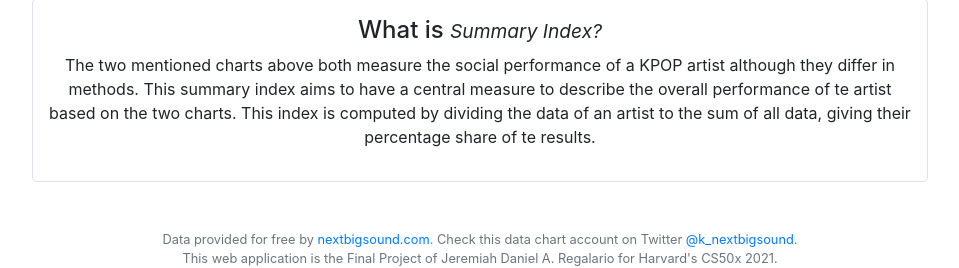
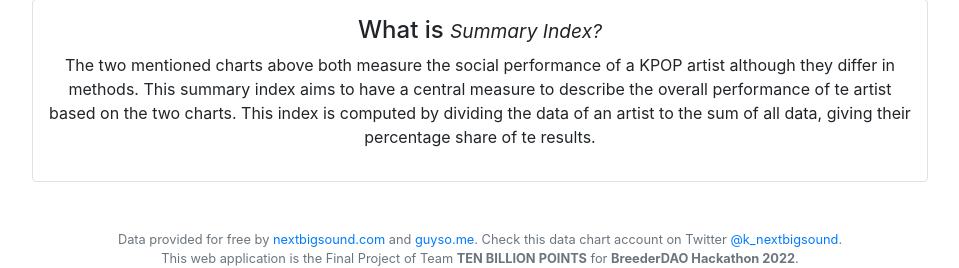
Before and after one commit to FinestSageWP/k_nextbigsound, a Flask app: page /about in a window 1280 px wide. Shown: the part 1148-1416 px from the top of the page, without its empty margins (160-1119 px from the left). Run offline with Flask 2, Linux system fonts and the light colour scheme; a user stored in the database is signed in; some libraries are stand-ins or nearby versions.

Commit message:
Modified layout.html
Changed footer descriptions

```diff
--- a/templates/layout.html
+++ b/templates/layout.html
@@ -3,7 +3,6 @@
 <html lang="en">
 
     <head>
-
         <meta charset="utf-8">
         <meta name="viewport" content="initial-scale=1, width=device-width">
 
@@ -23,11 +22,9 @@
         </script>
 
         <title>KPOP NextBigSound - {% block title %}{% endblock %}</title>
-
     </head>
 
     <body>
-
         <nav class="navbar navbar-expand-md navbar-light bg-light border">
             <a class="navbar-brand" href="/index">
                 <img class="imgbrand landscape" src="static/banner.png">
@@ -71,10 +68,9 @@
         </main>
 
         <footer class="small text-center text-muted">
-            Data provided for free by <a href="https://www.nextbigsound.com">nextbigsound.com</a>. Check this data chart account on Twitter <a href="https://www.twitter.com/k_nextbigsound">@k_nextbigsound</a>.
+            Data provided for free by <a href="https://www.nextbigsound.com">nextbigsound.com</a> and <a href="guyso.me">guyso.me</a>. Check this data chart account on Twitter <a href="https://www.twitter.com/k_nextbigsound">@k_nextbigsound</a>.
             <br>
-            This web application is the Final Project of Jeremiah Daniel A. Regalario for Harvard's CS50x 2021.
+            This web application is the Final Project of Team <b>TEN BILLION POINTS</b> for <b>BreederDAO Hackathon 2022</b>.
         </footer>
     </body>
-
 </html>
```
